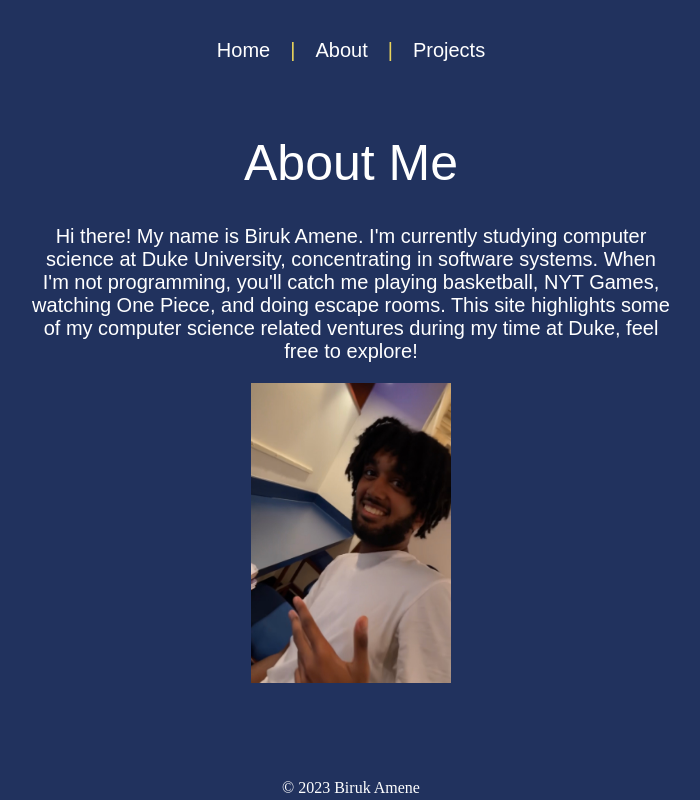
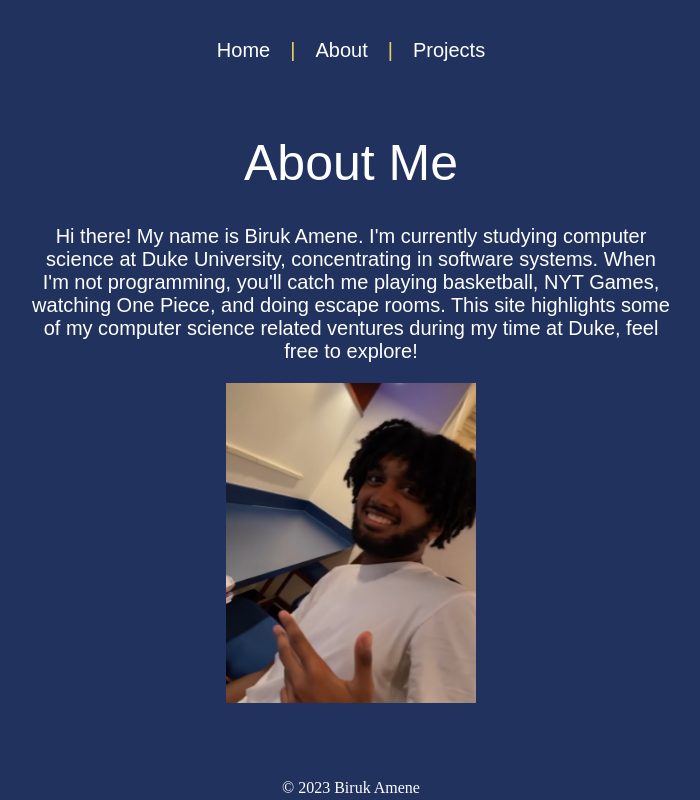
Before and after one commit to bsamene/biruk-portfolio, a React (Create React App) app: page /biruk-portfolio/about in a window 1280 px wide. Shown: the whole page, without its empty margins (289-989 px from the left). Built offline with nearby package versions, Linux system fonts and the light colour scheme.

Commit message:
resizing pic

```diff
--- a/src/styles/About.css
+++ b/src/styles/About.css
@@ -18,6 +18,6 @@
 }
 
 .aboutImage{
-    width: 200px;
-    height: 300px;
+    width: 250px;
+    height: 320px;
 }
```
